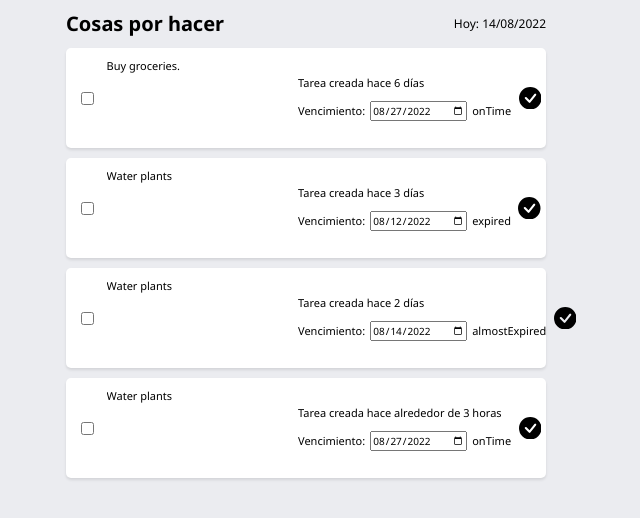
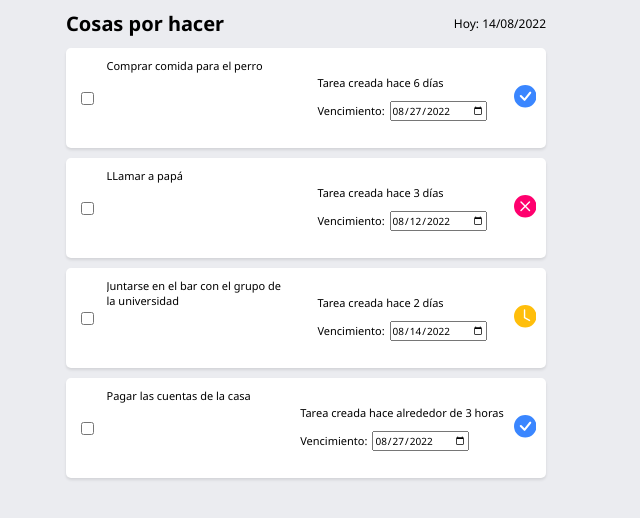
Before and after one commit to jporrego/prueba-licitalab_juan-pablo-orrego, a React (Create React App) app: page / in a window 1280 px wide. Shown: the top 518 px of the page, without its empty margins (334-974 px from the left). Built offline with nearby package versions, Linux system fonts and the light colour scheme.

Commit message:
Date state working. Added icon showing appropiate color based on state.

```diff
--- a/src/features/tasks/Task.tsx
+++ b/src/features/tasks/Task.tsx
@@ -1,7 +1,11 @@
 import React, { useState, useEffect } from "react";
 import { format, formatDistanceToNow, compareAsc, compareDesc } from "date-fns";
 import { Task as TaskType } from "../../types";
-import { BsFillCheckCircleFill } from "react-icons/bs";
+import {
+  BsFillCheckCircleFill,
+  BsFillClockFill,
+  BsFillXCircleFill,
+} from "react-icons/bs";
 import styles from "./Tasks.module.css";
 import { es as esLocale } from "date-fns/locale";
 
@@ -18,30 +22,44 @@ const Task: React.FC<TaskProps> = ({ task }) => {
   }, []);
 
   const calculateDateState = () => {
+    // First check if the task is expired or not and set the apropiate state.
+    // Then check if the dueDate is for the same day as the current day, and set state to almost expired if so.
+
     if (compareAsc(task.dueDate, new Date()) === -1) {
       setDateState("expired");
     } else {
       setDateState("onTime");
     }
 
-    if (format(task.dueDate, "dd") == format(new Date(), "dd")) {
+    if (format(task.dueDate, "dd") === format(new Date(), "dd")) {
       setDateState("almostExpired");
     }
-    /*
-    if (
-      format(task.dueDate, "yyyy-MM-dd") === format(new Date(), "yyyy-MM-dd")
-    ) {
-      setDateState("almostExpired");
-    } else if (compareAsc(task.dueDate, new Date())) {
-      setDateState("onTime");
-    } else {
-      setDateState("expired");
-    }*/
+  };
 
-    console.log(format(task.dueDate, "dd"), format(new Date(), "dd"));
-  };
   const handleDateChange = (e: React.ChangeEvent<HTMLInputElement>) => {
     console.log(new Date(e.target.value));
+  };
+
+  const stateIcon = () => {
+    if (dateState === "onTime") {
+      return (
+        <div className={styles.stateIcon__onTime}>
+          <BsFillCheckCircleFill></BsFillCheckCircleFill>
+        </div>
+      );
+    } else if (dateState === "almostExpired") {
+      return (
+        <div className={styles.stateIcon__almostExpired}>
+          <BsFillClockFill></BsFillClockFill>
+        </div>
+      );
+    } else {
+      return (
+        <div className={styles.stateIcon__expired}>
+          <BsFillXCircleFill></BsFillXCircleFill>
+        </div>
+      );
+    }
   };
 
   return (
@@ -63,11 +81,10 @@ const Task: React.FC<TaskProps> = ({ task }) => {
             value={format(task.dueDate, "yyyy-MM-dd")}
             onChange={(e) => handleDateChange(e)}
           ></input>
-          {dateState}
         </div>
       </div>
 
-      <BsFillCheckCircleFill></BsFillCheckCircleFill>
+      <div className={styles.stateIcon}>{stateIcon()}</div>
     </div>
   );
 };
--- a/src/features/tasks/Tasks.module.css
+++ b/src/features/tasks/Tasks.module.css
@@ -40,6 +40,18 @@
     justify-content: start;
 }
 
+.stateIcon__onTime {
+    color: var(--blue);
+}
+
+.stateIcon__almostExpired {
+    color: var(--yellow);
+}
+
+.stateIcon__expired {
+    color: var(--red);
+}
+
 input[type=date] {
     font-family: var(--font-primary);
     font-size: 1rem;
--- a/src/features/tasks/tasksSlice.ts
+++ b/src/features/tasks/tasksSlice.ts
@@ -18,25 +18,25 @@ const initialState: taskState = {
   tasks: [
     {
       _id: "1",
-      description: "Buy groceries.",
+      description: "Comprar comida para el perro",
       creationDate: new Date(new Date().getTime() - 520000000),
       dueDate: new Date(new Date().getTime() + 1200000000),
     },
     {
       _id: "2",
-      description: "Water plants",
+      description: "LLamar a papá",
       creationDate: new Date(new Date().getTime() - 250000000),
       dueDate: new Date(new Date().getTime() - 120000000),
     },
     {
       _id: "3",
-      description: "Water plants",
+      description: "Juntarse en el bar con el grupo de la universidad",
       creationDate: new Date(new Date().getTime() - 200000000),
       dueDate: new Date(new Date()),
     },
     {
       _id: "4",
-      description: "Water plants",
+      description: "Pagar las cuentas de la casa",
       creationDate: new Date(new Date().getTime() - 10000000),
       dueDate: new Date(new Date().getTime() + 1200000000),
     },
--- a/src/index.css
+++ b/src/index.css
@@ -3,8 +3,9 @@
 :root {
   --black: #1e2d49;
   --white: #fff;
-  --blue: #026aa7;
-  --red: #e4544a;
+  --blue: #3a86ff;
+  --yellow: #ffbe0b;
+  --red: #ff006e;
   --grey: #ebecf0;
   /* Fonts */
   --font-primary: 'Noto Sans', sans-serif;
```
